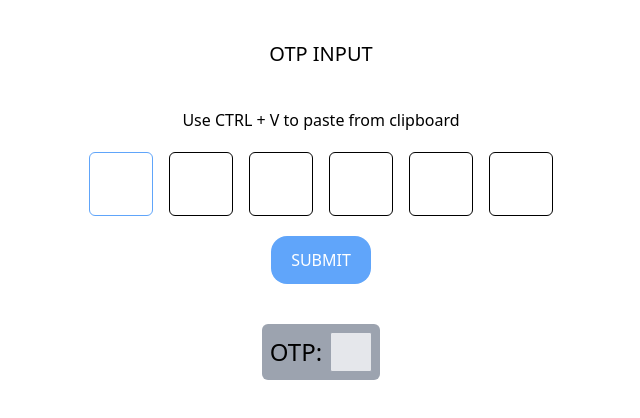
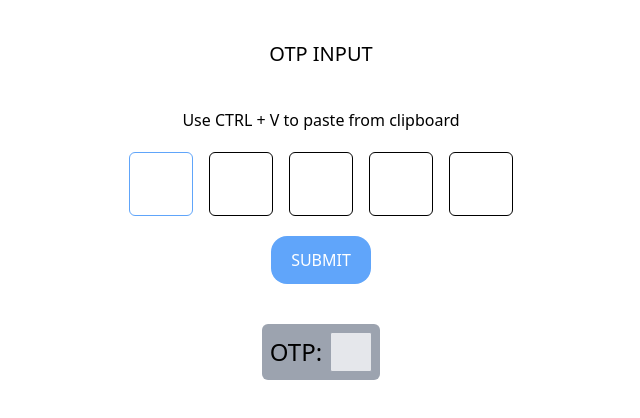
Before and after one commit to abdurrahmanu/otp-vue, a Vue app: page / in a window 1280 px wide. Shown: the top 418 px of the page, without its empty margins (319-959 px from the left). Built offline with nearby package versions, Linux system fonts and the light colour scheme.

Commit message:
minor changes

```diff
--- a/src/App.vue
+++ b/src/App.vue
@@ -34,7 +34,7 @@
 import { onMounted, ref } from 'vue';
 
 const input_nodes = ref(null);
-const length_of_otp = ref(6)
+const length_of_otp = ref(5)
 const otp_val = ref('')
 const otp = ref(new Array(length_of_otp.value).fill(''))
 const current_input_index = ref(0)
```
